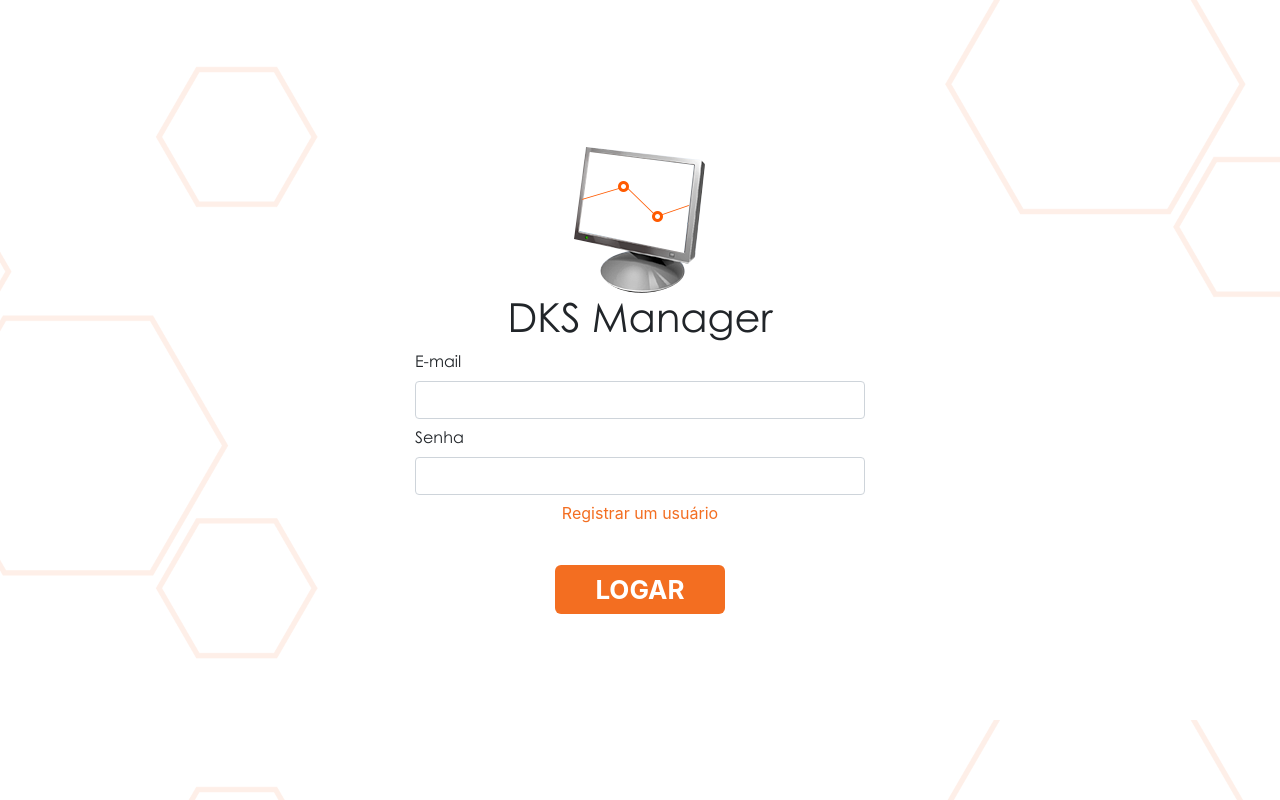
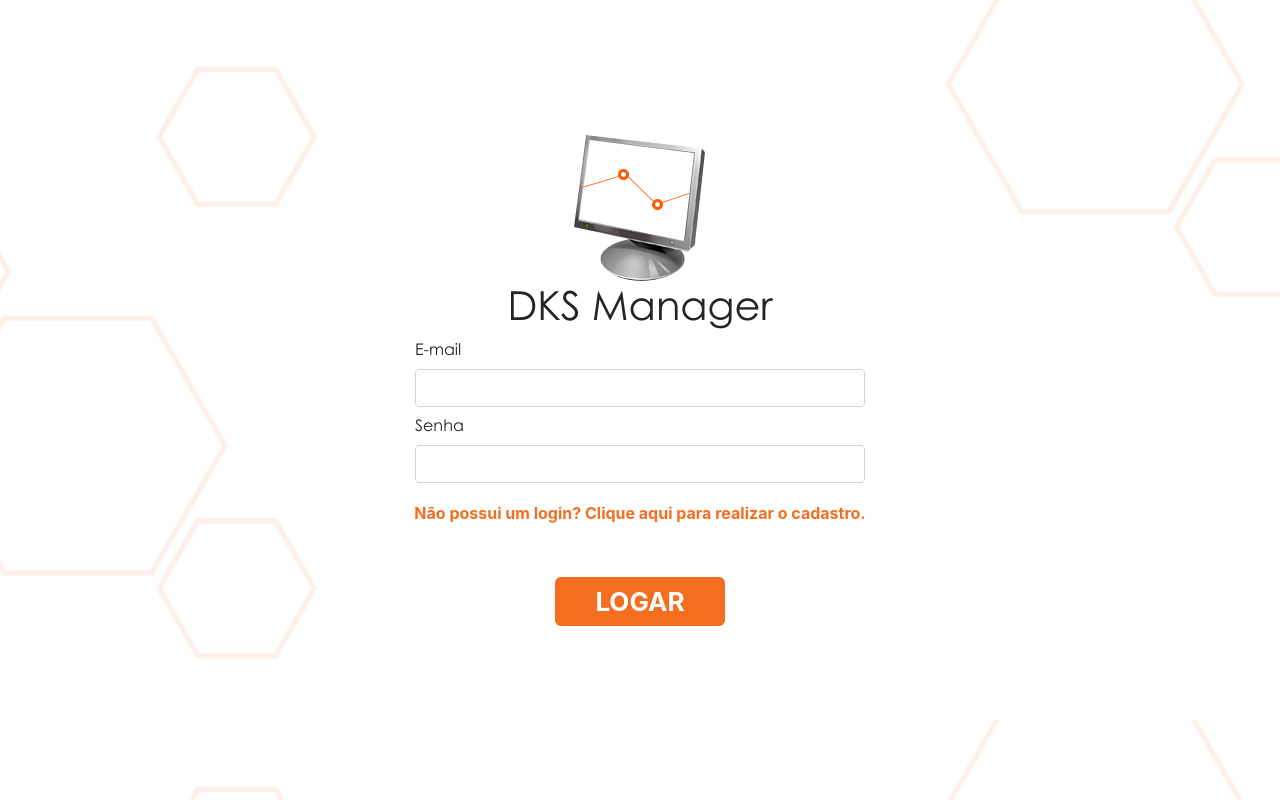
Before and after one commit to GustavoADS19/dks-manager-frontend, a Vue app: page /#/login in a window 1280 px wide. Built offline with nearby package versions, Linux system fonts and the light colour scheme.

Commit message:
Update v2020.1.3

```diff
--- a/src/views/Chamado.vue
+++ b/src/views/Chamado.vue
@@ -57,6 +57,7 @@
 
                     <div class="button-container btn-center">
                         <button type="submit" class="btn btn-primary" v-on:click="enviarDados">ENVIAR SOLICITAÇÃO</button>
+                        <router-link to="/painel" class="btn btn-primary button-main"><b>Ver fila de demandas</b></router-link>
                     </div>
                 </form>
             </main>
--- a/src/views/Login.vue
+++ b/src/views/Login.vue
@@ -16,7 +16,7 @@
             <input type="password" name="password" class="form-control" v-model="password"/>
         </div>
         </form>
-        <router-link to="/registro">Registrar um usuário</router-link>
+        <b><router-link to="/registro">Não possui um login? Clique aqui para realizar o cadastro.</router-link></b>
         <div class="log">
             <button v-bind:disabled="loading" class="btn" v-on:click="authenticateUser">LOGAR</button>
             <img src="../assets/loading.gif" v-if="loading == true">
@@ -75,12 +75,22 @@ export default {
         justify-content: center;
         height: 100vh;
         min-height: 600px;
+        width: 100%;
         background-image: url("../assets/background.png");
         background-size: 100vw;
     }
 
+    .login-container b {
+        padding: 12px;
+    }
+
     .login-title {
         text-align: center;
+    }
+
+    .login-container form {
+        width: 80%;
+        max-width: 450px;
     }
 
     .input-container{
--- a/src/views/Painel.vue
+++ b/src/views/Painel.vue
@@ -1,7 +1,8 @@
 <template>
     <div class="listagem-chamados">
         <h1>Listagem de demandas</h1>
-        <button v-if="loaded == true" class="refresh-button" v-on:click="refresh()">Recarregar lista</button>
+        <button v-if="loaded == true" class="refresh-button" v-on:click="refresh()"><b>Recarregar lista</b></button>
+        <router-link to="/abrir-chamado"><button v-if="loaded == true" class="refresh-button"><b>Abrir Chamado</b></button></router-link>
         <h2 v-if="loaded == false">Carregando documentos..</h2>
         <ul v-if="loaded == true">
             <li v-for="(item, index) in items" v-bind:key="index" v-bind:data-id="item._id" v-bind:class="item.agencia.toLowerCase()">
@@ -57,6 +58,7 @@
         border-radius: 8px;
         font-size: 18px;
         outline: none;
+        margin-right: 8px;
     }
 
     .listagem-chamados .status {
--- a/src/views/Registro.vue
+++ b/src/views/Registro.vue
@@ -30,7 +30,7 @@
             <br>
             <input required="required" type="text" name="whatsapp" class="form-control" v-model="whatsapp"/>
         </div>
-        <router-link to="/login">Já possui uma conta? Faça o login.</router-link>
+        <b><router-link to="/login">Já possui uma conta? Faça o login.</router-link></b>
         <div class="btn-container">
             <button type="submit" class="btn register" v-on:click="registerUser">REGISTRAR</button>
         </div>
@@ -91,6 +91,11 @@ export default {
         background-size: 100vw;
     }
 
+    .register-container form {
+        max-width: 450px;
+        width: 80%;
+    }
+
     .register-title {
         text-align: center;
     }
@@ -125,10 +130,6 @@ export default {
         padding: 5px 40px;
     }
 
-    form {
-        width: 450px;
-    }
-
     a{
         color: var(--color-dks);
     }
```
